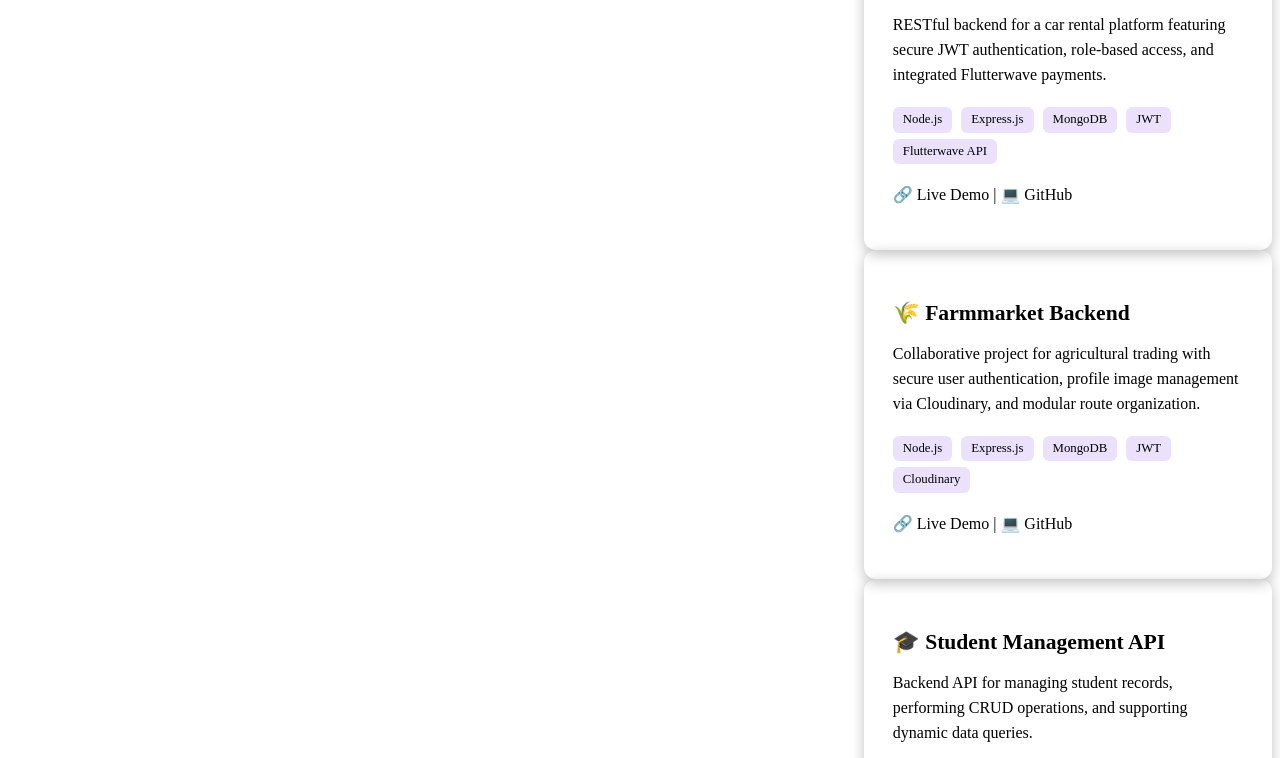
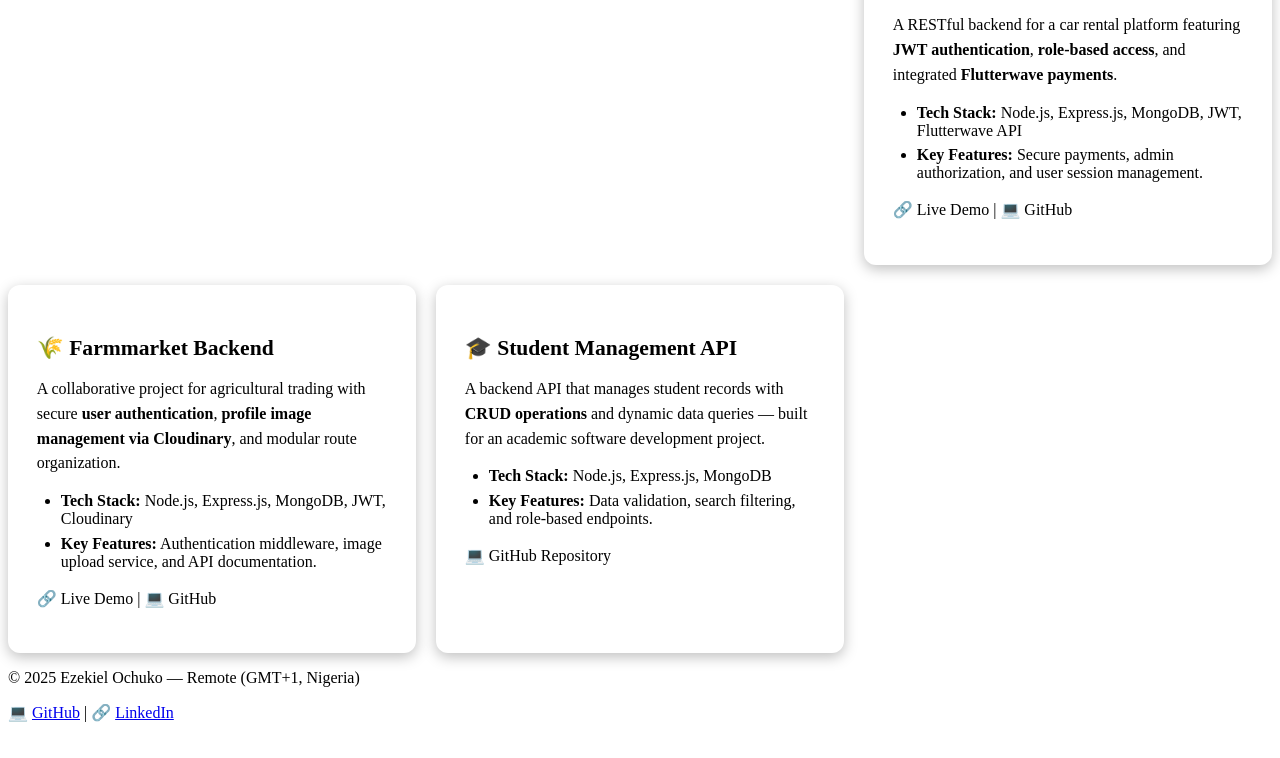
Before and after one commit to Ezekiel942/ochukoezekiel.github.io, a plain HTML site: page projects.html in a window 1280 px wide. Shown: the part 248-1006 px from the top of the page. Drawn offline with Linux system fonts and the light colour scheme; files whose address does not match are found by name.

Commit message:
Enhance project details and add SEO metadata
Updated project descriptions and added SEO metadata.

```diff
--- a/projects.html
+++ b/projects.html
@@ -13,6 +13,7 @@
   %3Ctext x='50' y='65' font-size='50' text-anchor='middle' fill='white' font-family='Poppins'%3EEO%3C/text%3E
   %3C/svg%3E" type="image/svg+xml" />
 
+  <!-- SEO Metadata -->
   <meta name="description" content="Explore backend projects by Ezekiel Ochuko — Node.js, Express, MongoDB APIs with JWT authentication, payments, and cloud integrations." />
   <meta name="author" content="Ezekiel Ochuko" />
 </head>
@@ -37,22 +38,18 @@
   <main class="container content">
     <section>
       <h2>Projects</h2>
-      <p>Here are a few backend projects that demonstrate my skills in <strong>API development</strong>, <strong>secure authentication</strong>, and <strong>third-party integrations</strong>.</p>
-
-      <!-- Project Grid -->
-      <div class="cards">
+      <p>Here are a few selected backend projects that showcase my experience in <strong>API development</strong>, <strong>authentication systems</strong>, and <strong>third-party integrations</strong>.</p>
 
       <!-- Project 1 -->
       <div class="project">
         <h3>🚗 Car Service API</h3>
-          <p>RESTful backend for a car rental platform featuring secure JWT authentication, role-based access, and integrated Flutterwave payments.</p>
         <p>
-            <span class="tech-tag">Node.js</span>
-            <span class="tech-tag">Express.js</span>
-            <span class="tech-tag">MongoDB</span>
-            <span class="tech-tag">JWT</span>
-            <span class="tech-tag">Flutterwave API</span>
+          A RESTful backend for a car rental platform featuring <strong>JWT authentication</strong>, <strong>role-based access</strong>, and integrated <strong>Flutterwave payments</strong>.
         </p>
+        <ul>
+          <li><strong>Tech Stack:</strong> Node.js, Express.js, MongoDB, JWT, Flutterwave API</li>
+          <li><strong>Key Features:</strong> Secure payments, admin authorization, and user session management.</li>
+        </ul>
         <p>
           🔗 <a href="https://techyjaunt-auth-eic0.onrender.com" target="_blank">Live Demo</a> |
           💻 <a href="https://github.com/Ezekiel942/TECHYJAUNT-AUTH" target="_blank">GitHub</a>
@@ -62,14 +59,13 @@
       <!-- Project 2 -->
       <div class="project">
         <h3>🌾 Farmmarket Backend</h3>
-          <p>Collaborative project for agricultural trading with secure user authentication, profile image management via Cloudinary, and modular route organization.</p>
         <p>
-            <span class="tech-tag">Node.js</span>
-            <span class="tech-tag">Express.js</span>
-            <span class="tech-tag">MongoDB</span>
-            <span class="tech-tag">JWT</span>
-            <span class="tech-tag">Cloudinary</span>
+          A collaborative project for agricultural trading with secure <strong>user authentication</strong>, <strong>profile image management via Cloudinary</strong>, and modular route organization.
         </p>
+        <ul>
+          <li><strong>Tech Stack:</strong> Node.js, Express.js, MongoDB, JWT, Cloudinary</li>
+          <li><strong>Key Features:</strong> Authentication middleware, image upload service, and API documentation.</li>
+        </ul>
         <p>
           🔗 <a href="https://farmarketbackend.onrender.com" target="_blank">Live Demo</a> |
           💻 <a href="https://github.com/ugberaeseac/farmarketBackend" target="_blank">GitHub</a>
@@ -79,17 +75,16 @@
       <!-- Project 3 -->
       <div class="project">
         <h3>🎓 Student Management API</h3>
-          <p>Backend API for managing student records, performing CRUD operations, and supporting dynamic data queries.</p>
         <p>
-            <span class="tech-tag">Node.js</span>
-            <span class="tech-tag">Express.js</span>
-            <span class="tech-tag">MongoDB</span>
+          A backend API that manages student records with <strong>CRUD operations</strong> and dynamic data queries — built for an academic software development project.
         </p>
+        <ul>
+          <li><strong>Tech Stack:</strong> Node.js, Express.js, MongoDB</li>
+          <li><strong>Key Features:</strong> Data validation, search filtering, and role-based endpoints.</li>
+        </ul>
         <p>
           💻 <a href="https://github.com/Ezekiel942/TECHYJAUNT-STUDENT-ASSIGNMENT" target="_blank">GitHub Repository</a>
         </p>
-        </div>
-
       </div>
     </section>
   </main>
```
Lines whose indentation alone changed are shown as unchanged.
